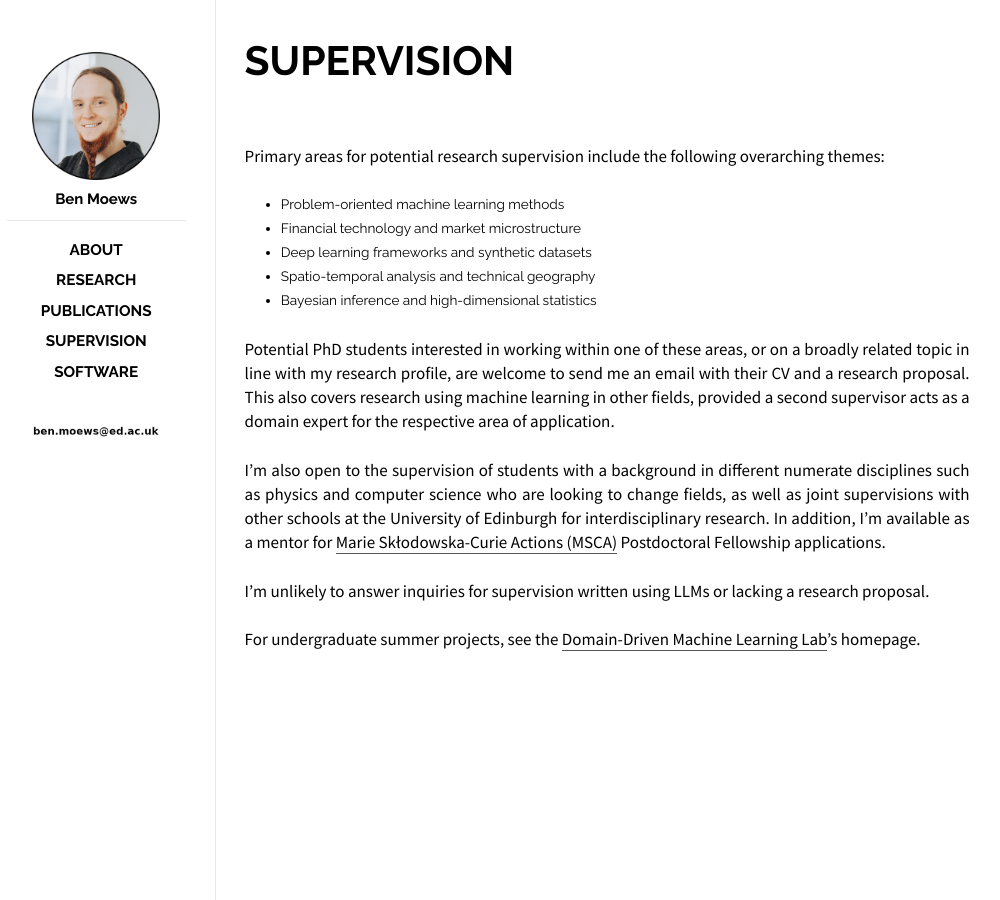
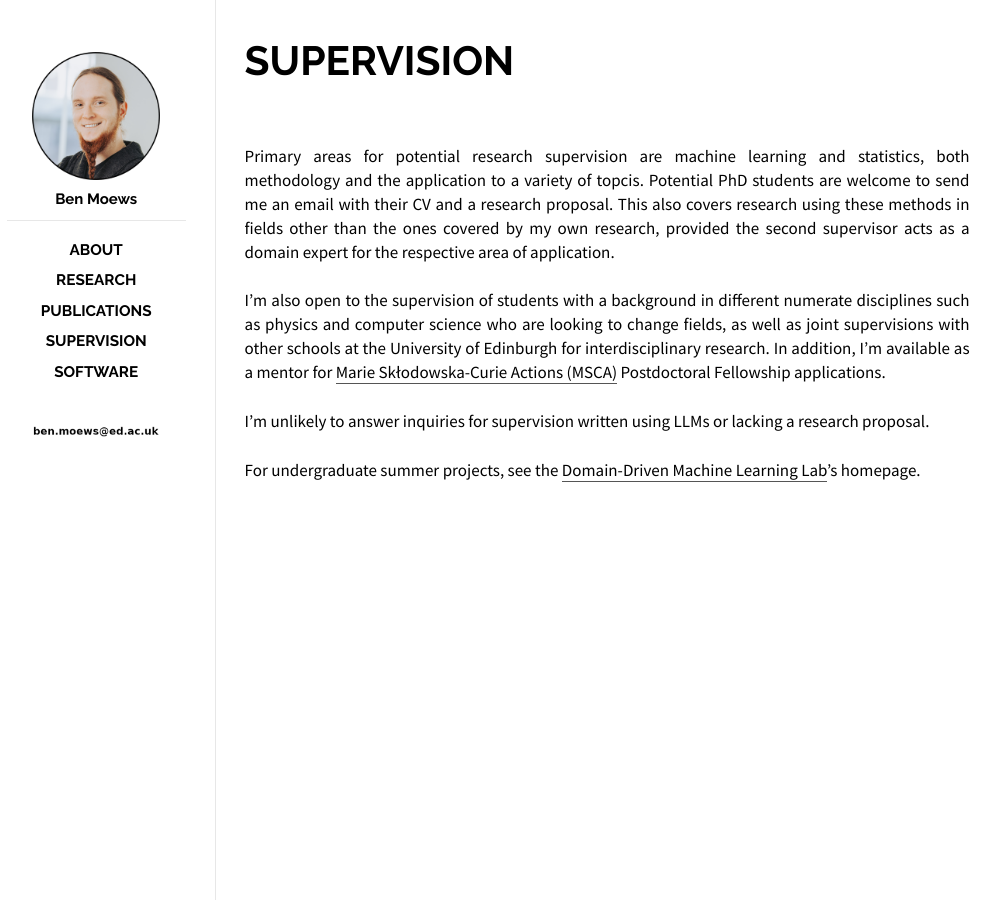
Before and after one commit to moews/moews.github.io, a Jekyll site: the page built from _posts/2017-03-25-supervision.md, in a window 1280 px wide. Shown: the whole page, without its empty margins (143-1143 px from the left). Built offline with Jekyll 4.4.1, drawn with Linux system fonts in a browser that asks for light colours.

Commit message:
Update 2017-03-25-supervision.md

```diff
--- a/_posts/2017-03-25-supervision.md
+++ b/_posts/2017-03-25-supervision.md
@@ -7,8 +7,6 @@ categories: posts
 ---
 
 <br>
-
-Primary areas for potential research supervision include the following overarching themes:
 
 <!--
 * Applied machine learning
@@ -68,7 +66,9 @@ Primary areas for potential research supervision include the following overarchi
 * Deep learning frameworks and synthetic datasets
 -->
 
+Primary areas for potential research supervision are machine learning and statistics, both methodology and the application to a variety of topcis. Potential PhD students are welcome to send me an email with their CV and a research proposal. This also covers research using these methods in fields other than the ones covered by my own research, provided the second supervisor acts as a domain expert for the respective area of application.
 
+<!--
 * Problem-oriented machine learning methods
 * Financial technology and market microstructure
 * Deep learning frameworks and synthetic datasets
@@ -78,6 +78,7 @@ Primary areas for potential research supervision include the following overarchi
 <div style="height:25px;font-size:1px;">&nbsp;</div>
 
 Potential PhD students interested in working within one of these areas, or on a broadly related topic in line with my research profile, are welcome to send me an email with their CV and a research proposal. This also covers research using machine learning in other fields, provided a second supervisor acts as a domain expert for the respective area of application.
+-->
 
 I’m also open to the supervision of students with a background in different numerate disciplines such as physics and computer science who are looking to change fields, as well as joint supervisions with other schools at the University of Edinburgh for interdisciplinary research. In addition, I'm available as a mentor for [Marie Skłodowska-Curie Actions (MSCA)](https://www.business-school.ed.ac.uk/about/news/marie-sklodowska-curie-actions-msca-postdoctoral-fellowships) Postdoctoral Fellowship applications.
 
```
